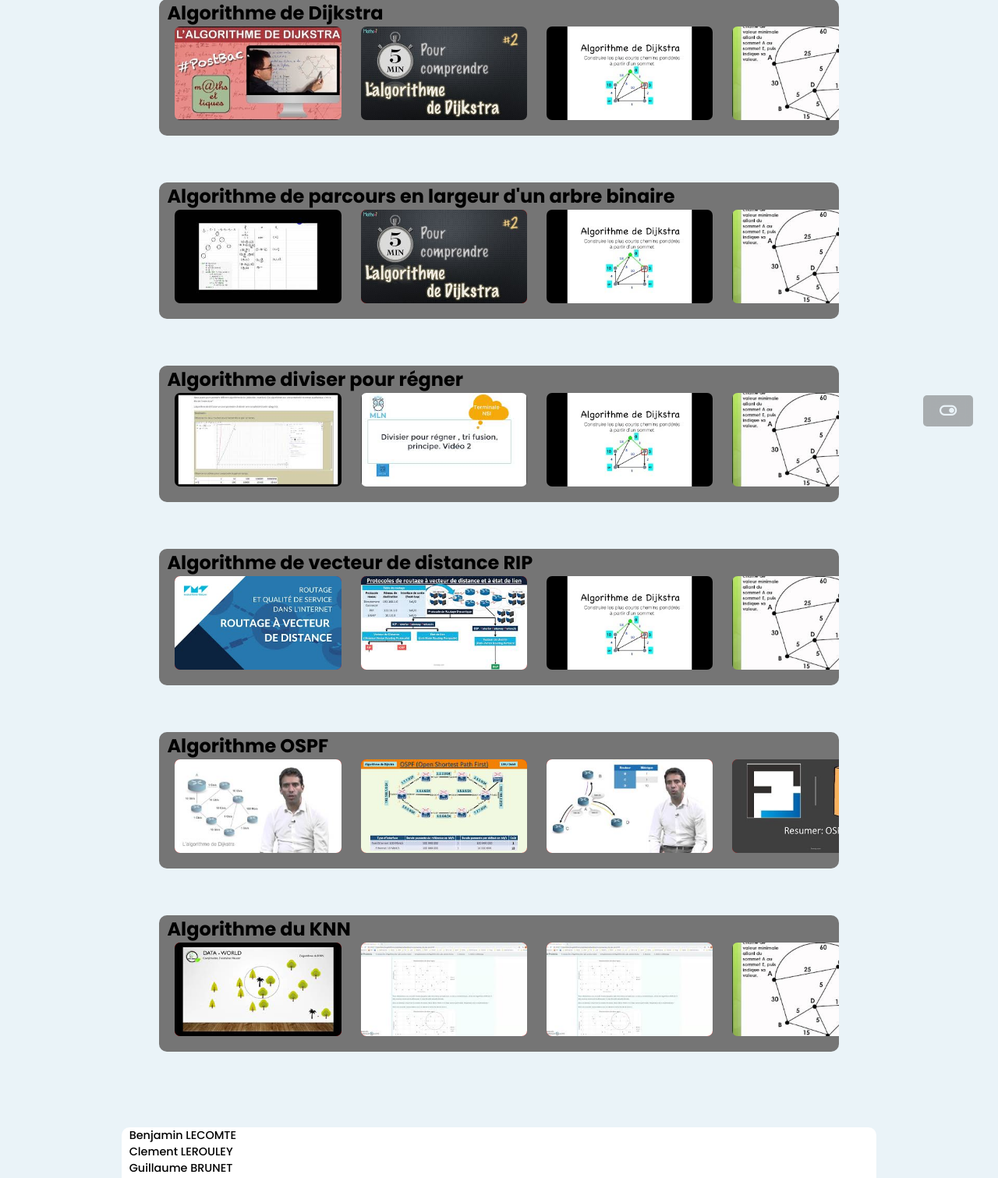
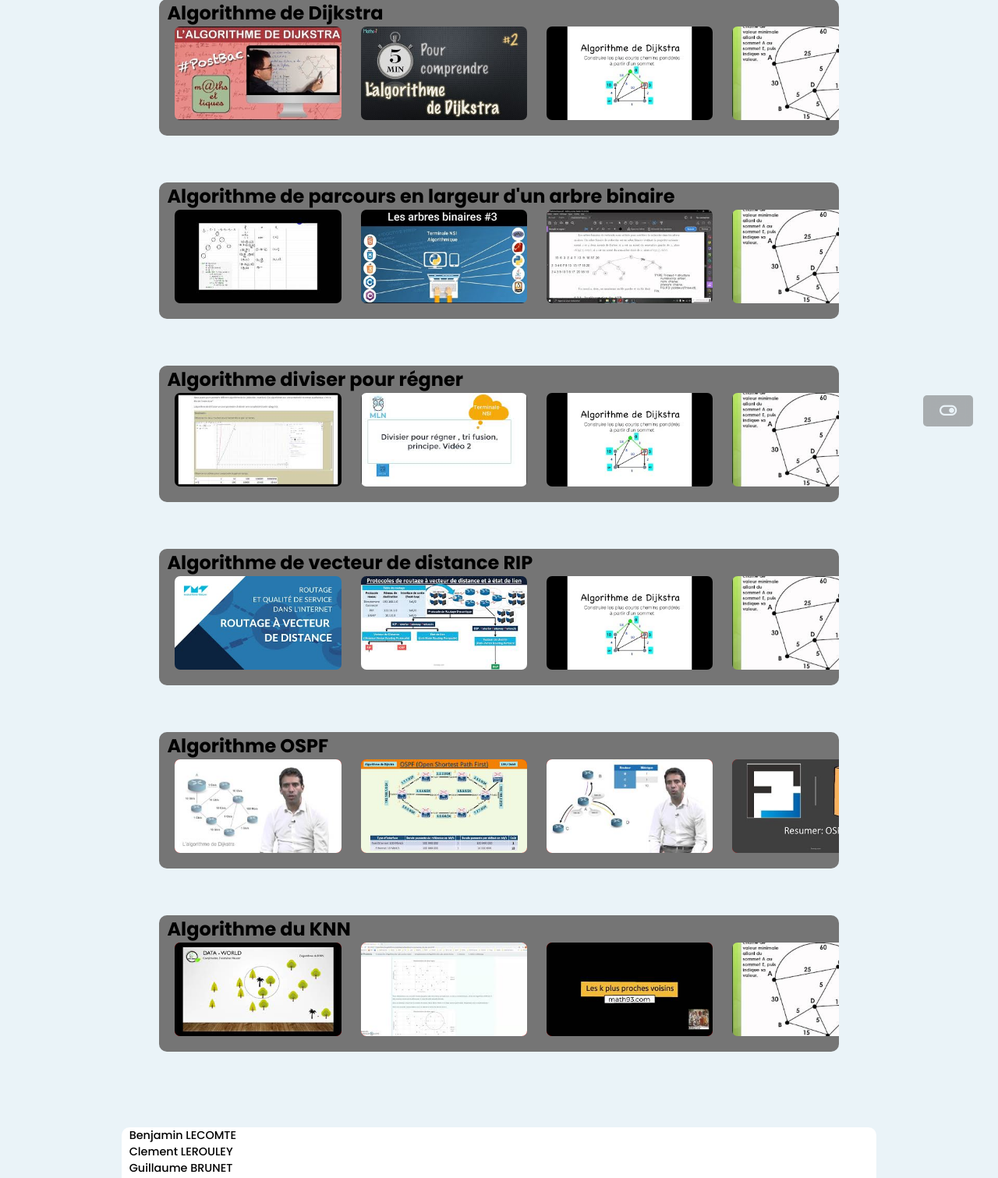
Before and after one commit to guillaumeB37/Interface_video, a PHP site: page /categories.html in a window 1280 px wide. Shown: the part 221-1732 px from the top of the page at 78% size. Run offline with PHP 8.4, Linux system fonts and the light colour scheme.

Commit message:
ajout url videos

```diff
--- a/Interface_video/categories.html
+++ b/Interface_video/categories.html
@@ -53,10 +53,10 @@
           <h2>Algorithme de Dijkstra</h2>
         </div>
         <div class='contenant_video'>
-          <img src="images/miniatures/Dijkstra1.jpg" alt="test" class="test_deroule">
-          <img src="images/miniatures/Dijkstra2.jpg" alt="test" class="test_deroule">
-          <img src="images/miniatures/Dijkstra3.jpg" alt="test" class="test_deroule">
-          <img src="images/miniatures/Dijkstra4.jpg" alt="test" class="test_deroule">
+          <img src="images/miniatures/Dijkstra1.jpg" alt="https://www.youtube.com/watch?v=rHylCtXtdNs" class="test_deroule">
+          <img src="images/miniatures/Dijkstra2.jpg" alt="https://www.youtube.com/watch?v=MybdP4kice4" class="test_deroule">
+          <img src="images/miniatures/Dijkstra3.jpg" alt="https://www.youtube.com/watch?v=JPeCmKFrKio" class="test_deroule">
+          <img src="images/miniatures/Dijkstra4.jpg" alt="https://www.youtube.com/watch?v=HrNPzSNvPTY" class="test_deroule">
         </div>
       </div>
       <div class="theme">
@@ -64,9 +64,9 @@
           <h2>Algorithme de parcours en largeur d'un arbre binaire</h2>
         </div>
         <div class='contenant_video'>
-          <img src="images/miniatures/Arbre_binanire1.jpg" alt="test" class="test_deroule">
-          <img src="images/miniatures/Dijkstra2.jpg" alt="test" class="test_deroule">
-          <img src="images/miniatures/Dijkstra3.jpg" alt="test" class="test_deroule">
+          <img src="images/miniatures/Arbre_binanire1.jpg" alt="https://www.youtube.com/watch?v=kAloBbwumEU" class="test_deroule">
+          <img src="images/miniatures/Arbre_binanire2.jpg" alt="https://www.youtube.com/watch?v=hzeMclzpgfk" class="test_deroule">
+          <img src="images/miniatures/Arbre_binanire3.jpg" alt="https://www.youtube.com/watch?v=A2SJDnnAHqM" class="test_deroule">
           <img src="images/miniatures/Dijkstra4.jpg" alt="test" class="test_deroule">
         </div>
       </div>
@@ -75,8 +75,8 @@
           <h2>Algorithme diviser pour régner</h2>
         </div>
         <div class='contenant_video'>
-          <img src="images/miniatures/Regner2.jpg" alt="test" class="test_deroule">
-          <img src="images/miniatures/Regner1.jpg" alt="test" class="test_deroule">
+          <img src="images/miniatures/Regner2.jpg" alt="https://www.youtube.com/watch?v=a2eV2s-PnTs" class="test_deroule">
+          <img src="images/miniatures/Regner1.jpg" alt="https://www.youtube.com/watch?v=6xdXQ_8Poxs" class="test_deroule">
           <img src="images/miniatures/Dijkstra3.jpg" alt="test" class="test_deroule">
           <img src="images/miniatures/Dijkstra4.jpg" alt="test" class="test_deroule">
         </div>
@@ -86,8 +86,8 @@
           <h2> Algorithme de vecteur de distance RIP</h2>
         </div>
         <div class='contenant_video'>
-          <img src="images/miniatures/Vecteur1.jpg" alt="test" class="test_deroule">
-          <img src="images/miniatures/Vecteur2.jpg" alt="test" class="test_deroule">
+          <img src="images/miniatures/Vecteur1.jpg" alt="https://www.youtube.com/watch?v=kzablGaqUXM" class="test_deroule">
+          <img src="images/miniatures/Vecteur2.jpg" alt="https://www.youtube.com/watch?v=EPo7QyB7Yss" class="test_deroule">
           <img src="images/miniatures/Dijkstra3.jpg" alt="test" class="test_deroule">
           <img src="images/miniatures/Dijkstra4.jpg" alt="test" class="test_deroule">
         </div>
@@ -98,9 +98,9 @@
         </div>
         <div class='contenant_video'>
           <img src="images/miniatures/OSPF1.jpg" alt="test" class="test_deroule">
-          <img src="images/miniatures/OSPF2.jpg" alt="test" class="test_deroule">
-          <img src="images/miniatures/OSPF3.jpg" alt="test" class="test_deroule">
-          <img src="images/miniatures/OSPF4.jpg" alt="test" class="test_deroule">
+          <img src="images/miniatures/OSPF2.jpg" alt="https://www.youtube.com/watch?v=6FeNi1djwc8" class="test_deroule">
+          <img src="images/miniatures/OSPF3.jpg" alt="https://www.youtube.com/watch?v=FeZI3Xl7j84" class="test_deroule">
+          <img src="images/miniatures/OSPF4.jpg" alt="https://www.youtube.com/watch?v=RbPrYZzs_2M" class="test_deroule">
         </div>
       </div>
       <div class="theme">
@@ -108,9 +108,9 @@
           <h2>Algorithme du KNN</h2>
         </div>
         <div class='contenant_video'>
-          <img src="images/miniatures/knn1.jpg" alt="test" class="test_deroule">
-          <img src="images/miniatures/knn2.jpg" alt="test" class="test_deroule">
-          <img src="images/miniatures/knn2.jpg" alt="test" class="test_deroule">
+          <img src="images/miniatures/knn1.jpg" alt="https://www.youtube.com/watch?v=9pvbEP1eyNY" class="test_deroule">
+          <img src="images/miniatures/knn2.jpg" alt="https://www.youtube.com/watch?v=SmZVXI2mITM" class="test_deroule">
+          <img src="images/miniatures/knn3.jpg" alt="https://www.youtube.com/watch?v=t9LHdng2Kzk" class="test_deroule">
           <img src="images/miniatures/Dijkstra4.jpg" alt="test" class="test_deroule">
         </div>
       </div>
--- a/Interface_video/css/categories.css
+++ b/Interface_video/css/categories.css
@@ -40,3 +40,18 @@
     box-shadow: 4px 8px 6px rgb(34, 32, 32);
     cursor: pointer;
 }
+h2{
+    display: inline-block;
+}
+.description_button{
+    display: inline-block;
+    position: relative;
+    left: 50px;
+    border: 0px;
+    background-color: #757575;
+}
+.description_button:hover{
+    cursor: pointer;
+    text-decoration: underline;
+    font-size: x-large ;
+}
```
Also changed, not shown: Interface_video/images/miniatures/Arbre_binanire2.jpg (added), Interface_video/images/miniatures/Arbre_binanire3.jpg (added).
